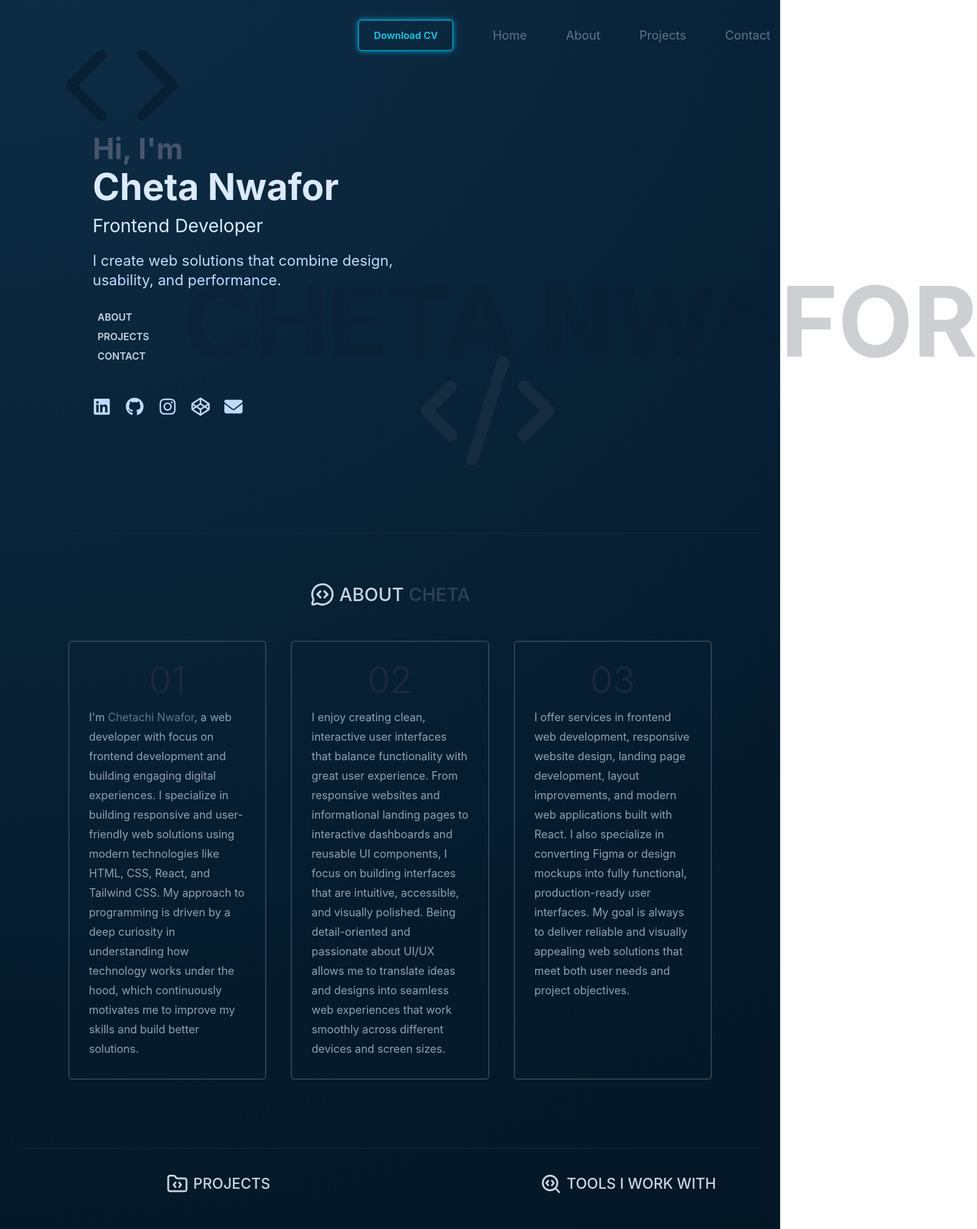
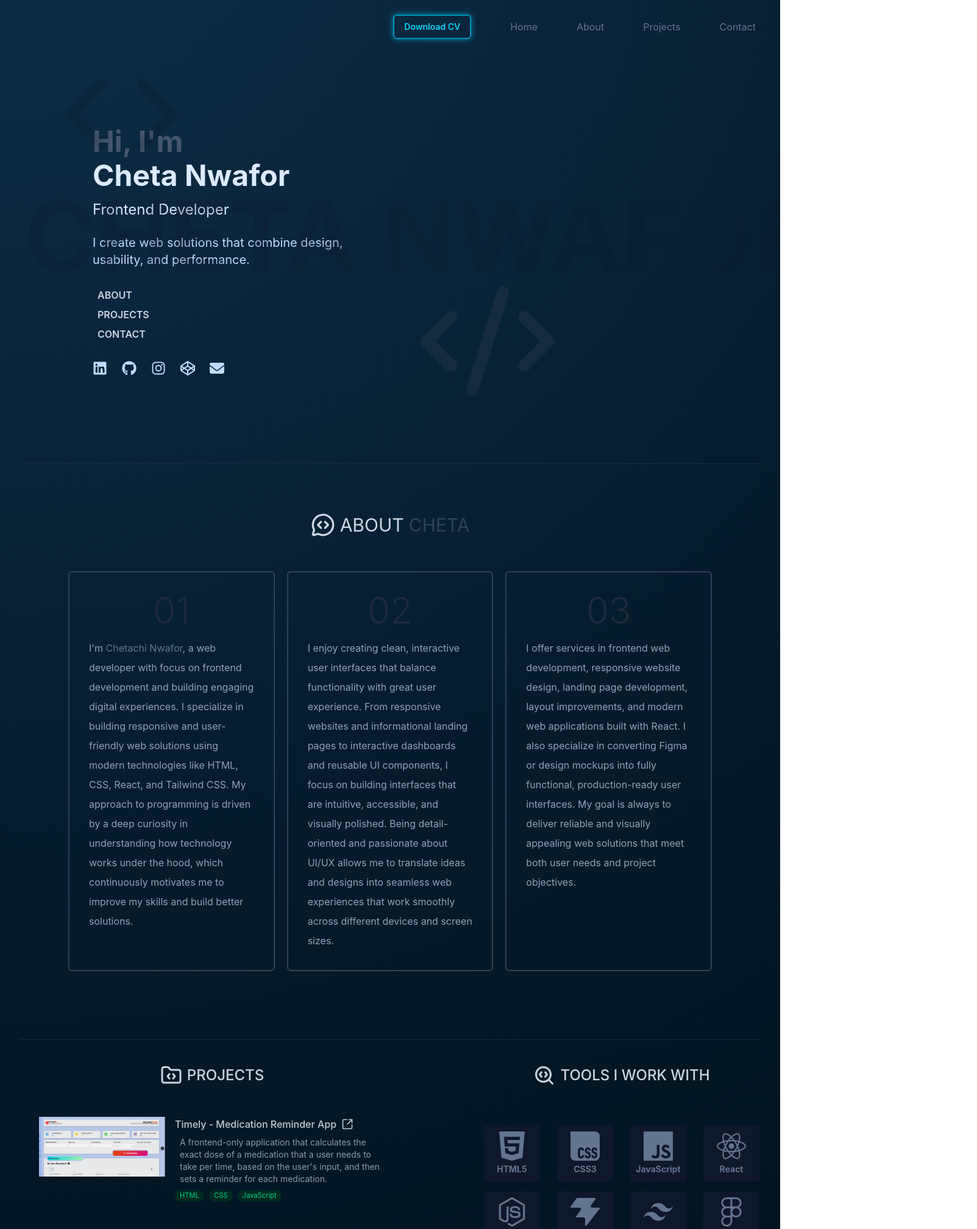
Before and after one commit to Scarlet70/Cheta.Dev, a React (Vite) app: page / in a window 1280 px wide. Shown: the top 2016 px of the page at 61% size, 1603 px wide, since content can reach past the window. Built offline with nearby package versions, Linux system fonts and the light colour scheme.

Commit message:
improved responsiveness across screen sizes

```diff
--- a/src/App.jsx
+++ b/src/App.jsx
@@ -40,37 +40,37 @@ function App() {
             className="min-h-screen bg-app-radial"
             id="home"
         >
-            <header className="flex justify-end relative pt-4">
-                <nav className="lg:visible invisible p-4">
-                    <ul className="flex gap-16 justify-end items-center text-slate-500">
+            <header className="flex justify-end relative">
+                <nav className="lg:visible invisible p-2">
+                    <ul className="flex gap-16 justify-end items-center text-slate-500 px-8 py-4 z-0">
                         <li>
-                            <button className="border-2 border-cyan-600 rounded-md px-6 h-13 font-semibold text-nowrap text-cyan-400 shadow-[0px_0px_10px_0px] shadow-cyan-600 hover:bg-cyan-500 hover:text-cyan-950 transition-all duration-200">
+                            <button className="border-2 border-cyan-600 rounded-md px-4 min-h-10 font-semibold text-nowrap text-sm text-cyan-400 shadow-[0px_0px_10px_0px] shadow-cyan-600 hover:bg-cyan-500 hover:text-cyan-950 transition-all duration-200">
                                 Download CV
                             </button>
                         </li>
-                        <li className="text-xl hover:text-slate-200 transition-all duration-200">
+                        <li className="text-md hover:text-slate-200 transition-all duration-200">
                             <a href="#home">Home</a>
                         </li>
-                        <li className="text-xl hover:text-slate-200 transition-all duration-200">
+                        <li className="text-md hover:text-slate-200 transition-all duration-200">
                             <a href="#about">About</a>
                         </li>
-                        <li className="text-xl hover:text-slate-200 transition-all duration-200">
+                        <li className="text-md hover:text-slate-200 transition-all duration-200">
                             <a href="#projects">Projects</a>
                         </li>
-                        <li className="text-xl hover:text-slate-200 transition-all duration-200">
+                        <li className="text-md hover:text-slate-200 transition-all duration-200">
                             <a href="contacts">Contact</a>
                         </li>
                     </ul>
                 </nav>
-                <div className="flex justify-betweeen gap-10 lg:hidden">
-                    <button className="border-2 border-cyan-600 rounded-md px-6 h-13 font-semibold text-nowrap text-cyan-400 shadow-[0px_0px_10px_0px] shadow-cyan-600 hover:bg-cyan-500 hover:text-cyan-950 transition-all duration-200">
+                <div className="flex justify-betweeen items-center gap-10 lg:hidden py-4">
+                    <button className="border-2 border-cyan-600 rounded-md px-4 min-h-10 font-semibold text-nowrap text-sm text-cyan-400 shadow-[0px_0px_10px_0px] shadow-cyan-600 hover:bg-cyan-500 hover:text-cyan-950 transition-all duration-200">
                         Download CV
                     </button>
                     <button
-                        className="mr-6 h-13"
+                        className="mr-6 h-10"
                         onClick={() => setIsOpenMenu(true)}
                     >
-                        <MenuIcon className="text-slate-300 w-10 h-10 hover:text-cyan-500" />
+                        <MenuIcon className="text-slate-300 w-8 h-8 hover:text-cyan-500" />
                     </button>
                 </div>
 
@@ -105,25 +105,25 @@ function App() {
                     </nav>
                 )}
             </header>
-            <section className="w-full mt-20 mb-20 sm:mt-0 md:px-38 md:pt-30 sm:p-16 p-8 relative">
-                <span className="block text-nowrap absolute top-2/4 left-5 lg:left-75 text-7xl lg:text-[10rem] font-bold text-slate-900 opacity-20 z-0">
+            <section className="w-full mt-20 mb-20 sm:mt-0 md:px-38 md:pt-30 sm:p-16 p-8  overflow-x-hidden relative">
+                <span className="block text-nowrap text-7xl lg:text-[10rem] absolute mx-auto my-25 lg:left-10 font-bold text-slate-900 opacity-20 z-0">
                     CHETA NWAFOR
                 </span>
-                <span className="block w-2/3">
-                    <Code className="sm:w-50 sm:h-50 w-40 h-40 absolute sm:-top-15 -top-30 sm:left-25 left-0 text-gray-950 opacity-30" />
+                <span className="block w-2/3 z-0">
+                    <Code className="sm:w-50 sm:h-50 w-40 h-40 absolute sm:top-0 -top-4 sm:left-25 left-0 text-gray-950 opacity-10" />
                 </span>
-                <h2 className="sm:text-5xl text-4xl font-bold text-slate-600 mb-2">
+                <h2 className="sm:text-5xl text-4xl font-bold text-slate-600 mb-2 z-1">
                     Hi, I'm
                 </h2>
-                <h1 className="sm:text-6xl text-5xl font-bold text-blue-100 mb-4">
+                <h1 className="sm:text-5xl text-5xl font-bold text-blue-100 mb-4">
                     Cheta Nwafor
                 </h1>
-                <h3 className="text-3xl text-blue-100 mb-6">
+                <h3 className="text-2xl text-blue-100 mb-6">
                     Frontend Developer
                 </h3>
                 <p
                     id="intro-message"
-                    className="text-blue-200 lg:text-2xl text-xl mb-6 z-1"
+                    className="text-blue-200 lg:text-xl text-lg mb-6 z-1"
                 >
                     I create web solutions that combine design, <br />{" "}
                     usability, and performance.
@@ -142,8 +142,8 @@ function App() {
                 <span>
                     <CodeXml className="sm:w-60 sm:h-60 w-45 h-45 absolute bottom-0 sm:left-170 right-15 text-gray-700 opacity-30" />
                 </span>
-                <nav className="py-12">
-                    <ul className="flex gap-6 text-3xl text-blue-200">
+                <nav className="mt-6">
+                    <ul className="flex gap-4 lg:gap-6 text-2xl text-blue-200">
                         <li>
                             <a href="">
                                 <FaLinkedin />
@@ -174,20 +174,20 @@ function App() {
             </section>
             <hr className="mx-8 border-slate-800" />
             <section
-                className="p-20"
+                className=" lg:p-20 p-10"
                 id="about"
             >
-                <h3 className="flex justify-center items-center gap-2 text-3xl font-medium text-slate-300 mb-6">
+                <h3 className="flex justify-center items-center gap-2 text-3xl text-slate-300 mb-6">
                     <MessageCircleCode className="w-10 h-10" />
                     ABOUT{" "}
                     <span className="text-slate-700 inline-block">CHETA</span>
                 </h3>
-                <article className="grid lg:grid-cols-3 gap-10 sm:p-8 text-lg text-slate-400">
+                <article className="grid lg:grid-cols-3 gap-5 sm:p-8 text-lg text-slate-400">
                     <div className="border-2 border-solid border-slate-700 hover:border-slate-400 transition-all duration-200 rounded-md p-8 hover:[&>h4]:text-slate-400">
                         <h4 className="text-6xl text-slate-800 font-light block text-center sm:mb-4 transition-all duration-200">
                             01
                         </h4>
-                        <p className="sm:text-lg/8 text-md/7">
+                        <p className="sm:text-[1rem]/8 text-[1rem]/7">
                             I'm{" "}
                             <span className="text-slate-500">
                                 Chetachi Nwafor
@@ -207,7 +207,7 @@ function App() {
                         <h4 className="text-6xl text-slate-800 font-light block text-center sm:mb-4 transition-all duration-200">
                             02
                         </h4>
-                        <p className="sm:text-lg/8 text-md/7">
+                        <p className="sm:text-[1rem]/8 text-[1rem]/7">
                             I enjoy creating clean, interactive user interfaces
                             that balance functionality with great user
                             experience. From responsive websites and
@@ -224,7 +224,7 @@ function App() {
                         <h4 className="text-6xl text-slate-800 font-light block text-center sm:mb-4 transition-all duration-200">
                             03
                         </h4>
-                        <p className="sm:text-lg/8 text-md/7">
+                        <p className="sm:text-[1rem]/8 text-[1rem]/7">
                             I offer services in frontend web development,
                             responsive website design, landing page development,
                             layout improvements, and modern web applications
@@ -252,7 +252,7 @@ function App() {
                     <div className="flex flex-col gap-4 w-full">
                         {projects.map((item) => (
                             <article
-                                className="flex flex-col-reverse gap-4 lg:flex-row p-8 w-full h-full hover:bg-slate-800 border-t-2 border-solid border-transparent hover:border-slate-600 rounded-lg opacity-95 transition-all duration-200"
+                                className="flex flex-col-reverse gap-4 lg:flex-row p-6 w-full h-full hover:bg-slate-800 border-t-2 border-solid border-transparent hover:border-slate-600 rounded-lg opacity-95 transition-all duration-200"
                                 key={item.id}
                             >
                                 <div className="lg:w-2/5 h-full">
@@ -263,17 +263,17 @@ function App() {
                                     <span className="w-full h-full "></span>
                                 </div>
                                 <div className="lg:w-4/6">
-                                    <h4 className="flex items-center gap-2 text-lg text-slate-300 font-medium hover:text-blue-500 transition-all duration-200">
+                                    <h4 className="flex items-center gap-2 text-md text-slate-300 font-medium hover:text-blue-500 transition-all duration-200">
                                         {item.name}{" "}
                                         <SquareArrowOutUpRight className="w-5 h-5" />
                                     </h4>
-                                    <p className="p-2 text-slate-400 text-md md:text-lg">
+                                    <p className="p-2 text-slate-400 text-sm md:text-md">
                                         {item.description}
                                     </p>
                                     <ul className="flex gap-2">
                                         {item.skills.map((skill, i) => (
                                             <li
-                                                className="bg-emerald-950 px-2 py-px text-emerald-400 rounded-xl text-sm"
+                                                className="bg-emerald-950 px-2 py-px text-emerald-400 rounded-xl text-[0.7rem]"
                                                 key={i}
                                             >
                                                 {skill}
@@ -284,7 +284,7 @@ function App() {
                             </article>
                         ))}
                     </div>
-                    <p className="text-xl text-slate-300 font-semibold">
+                    <p className="text-md text-slate-300 font-semibold">
                         <a
                             href=""
                             className="flex gap-1 items-center "
@@ -298,10 +298,10 @@ function App() {
                         <SearchCode className="w-9 h-9" />
                         TOOLS I WORK WITH
                     </h3>
-                    <article className="grid grid-cols-4 lg:gap-y-18 gap-y-6 gap-x-10 mt-6 p-16 justify-items-center">
+                    <article className="grid grid-cols-4 gap-y-4 sm:gap-x-30 gap-x-15 mt-6 p-10 justify-items-center">
                         {techStack.map((tool, i) => (
                             <div
-                                className={`flex flex-col justify-center items-center w-25 h-25 rounded-sm bg-slate-900 hover:bg-(--hover-bg) hover:[&>svg]:fill-(--icon-color) hover:[&>p]:text-(--icon-color) transition-all duration-300`}
+                                className={`flex flex-col justify-center gap-1 items-center sm:w-23 sm:h-23 w-20 h-20 rounded-sm bg-slate-900 hover:bg-(--hover-bg) hover:[&>svg]:fill-(--icon-color) hover:[&>p]:text-(--icon-color) transition-all duration-300`}
                                 key={i}
                                 style={{
                                     "--hover-bg": tool.svgBgColor,
@@ -312,11 +312,11 @@ function App() {
                                     xmlns="http://www.w3.0rg/2000/svg"
                                     viewBox="0 0 24 24"
                                     fill="currentColor"
-                                    className={`w-14 h-14 text-slate-500 transition-all duration-300`}
+                                    className={`sm:w-12 sm:h-12 w-11 h-11 text-slate-500 transition-all duration-300`}
                                 >
                                     <path d={tool.svgPath} />
                                 </svg>
-                                <p className="text-slate-500 text-lg text-center font-bold transition-all duration-300">
+                                <p className="text-slate-500 sm:text-md text-sm text-center font-bold transition-all duration-300">
                                     {tool.name}
                                 </p>
                             </div>
@@ -326,7 +326,7 @@ function App() {
             </article>
             <hr className="mx-8 border-slate-800" />
             <footer
-                className="flex flex-col gap-8 p-8 text-xl text-justify text-slate-300"
+                className="flex flex-col gap-8 p-8 text-md text-justify text-slate-300"
                 id="contact"
             >
                 <p>
@@ -337,7 +337,7 @@ function App() {
                     Feel free to reach out to me for any gigs or collaborations
                     on projects, all the best.
                     <nav className="py-4">
-                        <ul className="flex gap-6 text-3xl text-blue-200">
+                        <ul className="flex gap-6 text-2xl text-blue-200">
                             <li>
                                 <a href="">
                                     <FaLinkedin />
```
